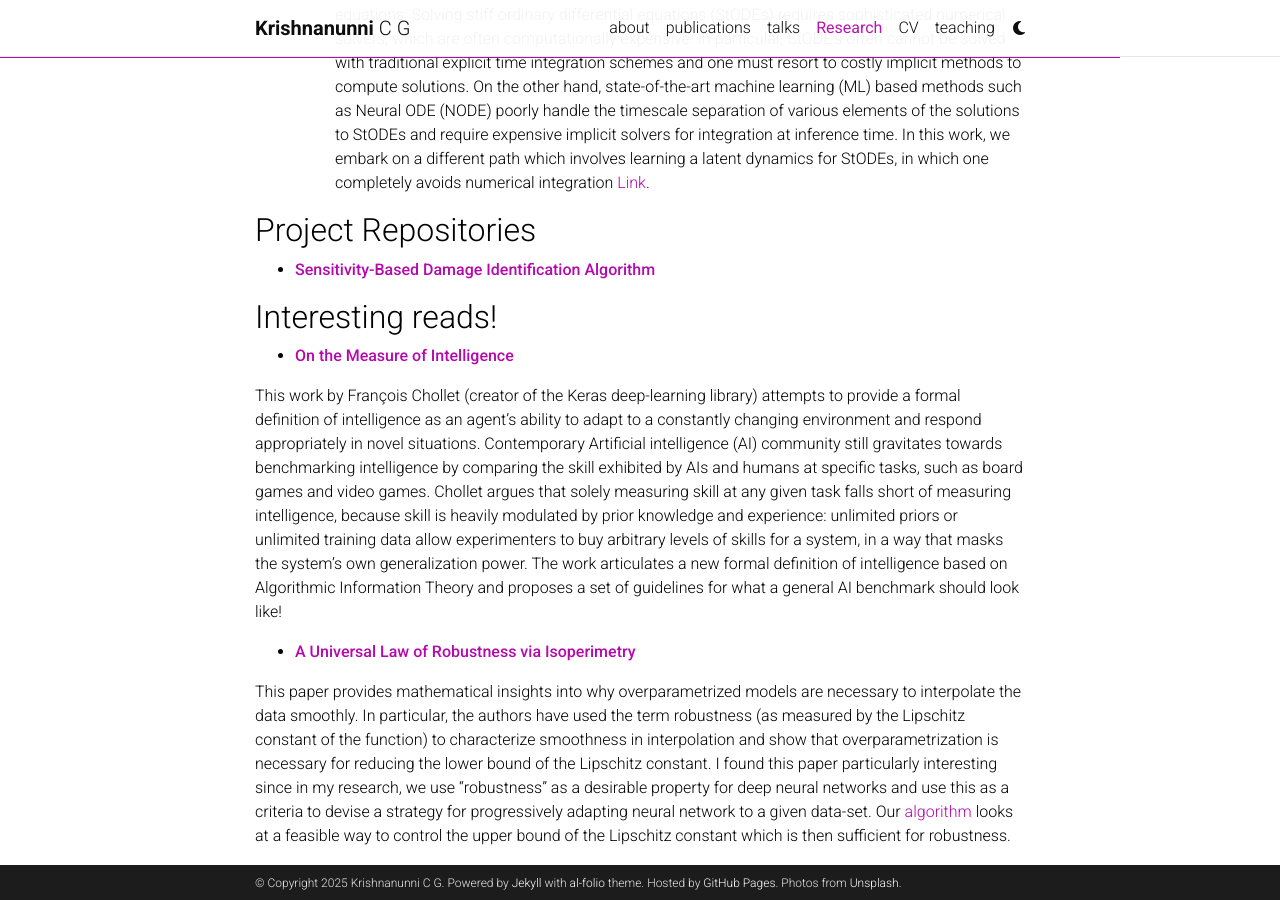
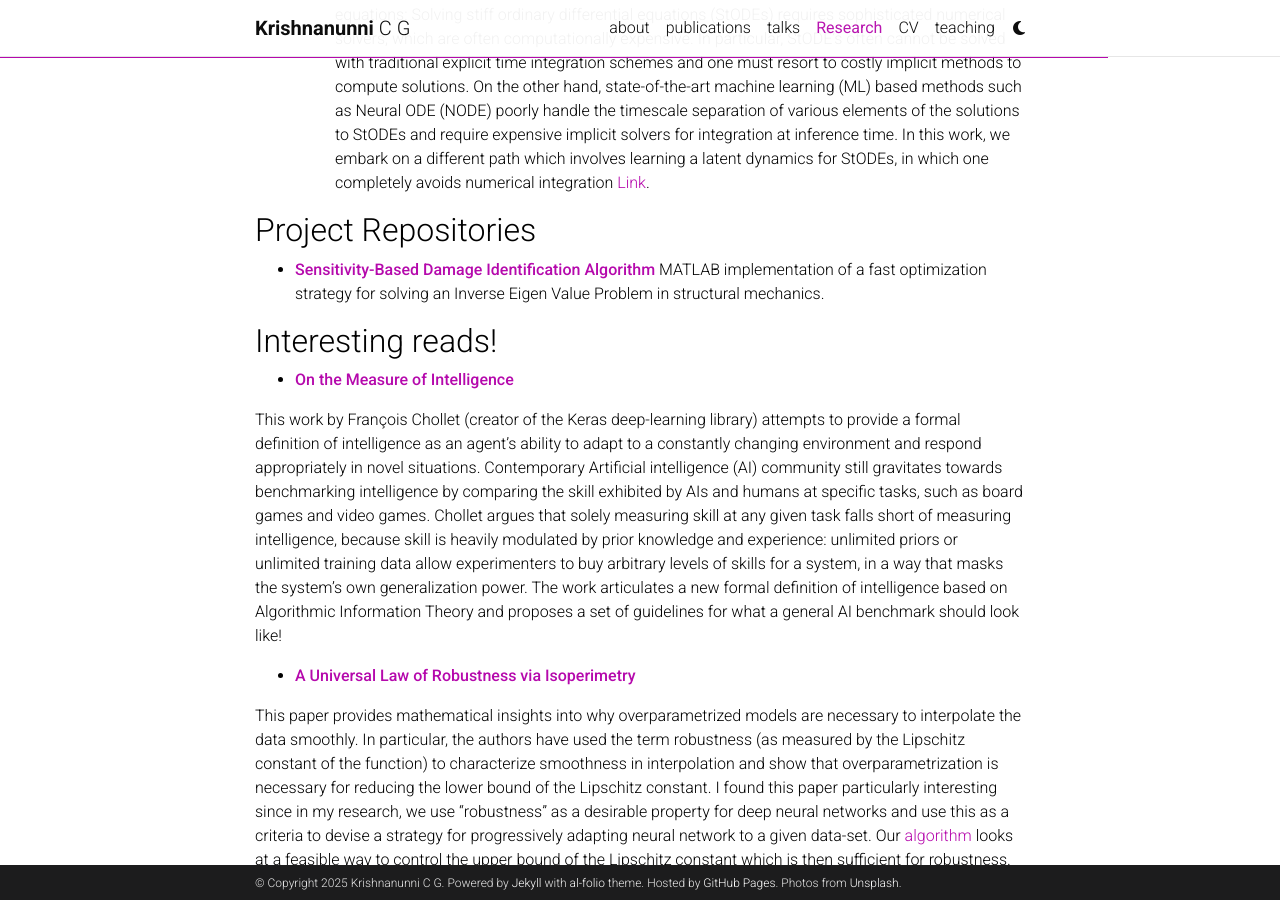
Before and after one commit to cgkrishnanunni/cgkrishnanunni.github.io, a Jekyll site: the page built from _pages/repositories.md, in a window 1280 px wide and 900 px high, scrolled down 1961 px. Built offline with Jekyll 4.4.1, drawn with Linux system fonts in a browser that asks for light colours; comment, search, counter and statistics services are not loaded; a style sheet for code colours, icons or effects is not loaded.

Commit message:
Update repositories.md

```diff
--- a/_pages/repositories.md
+++ b/_pages/repositories.md
@@ -45,7 +45,7 @@
 
 ## Project Repositories
 
-- **[Sensitivity-Based Damage Identification Algorithm](https://github.com/cgkrishnanunni/Sensitivity-based-Damage-Detection)**
+- **[Sensitivity-Based Damage Identification Algorithm](https://github.com/cgkrishnanunni/Sensitivity-based-Damage-Detection)** MATLAB implementation of a fast optimization strategy for solving an Inverse Eigen Value Problem in structural mechanics.
 
 ## Interesting reads!
 
```
